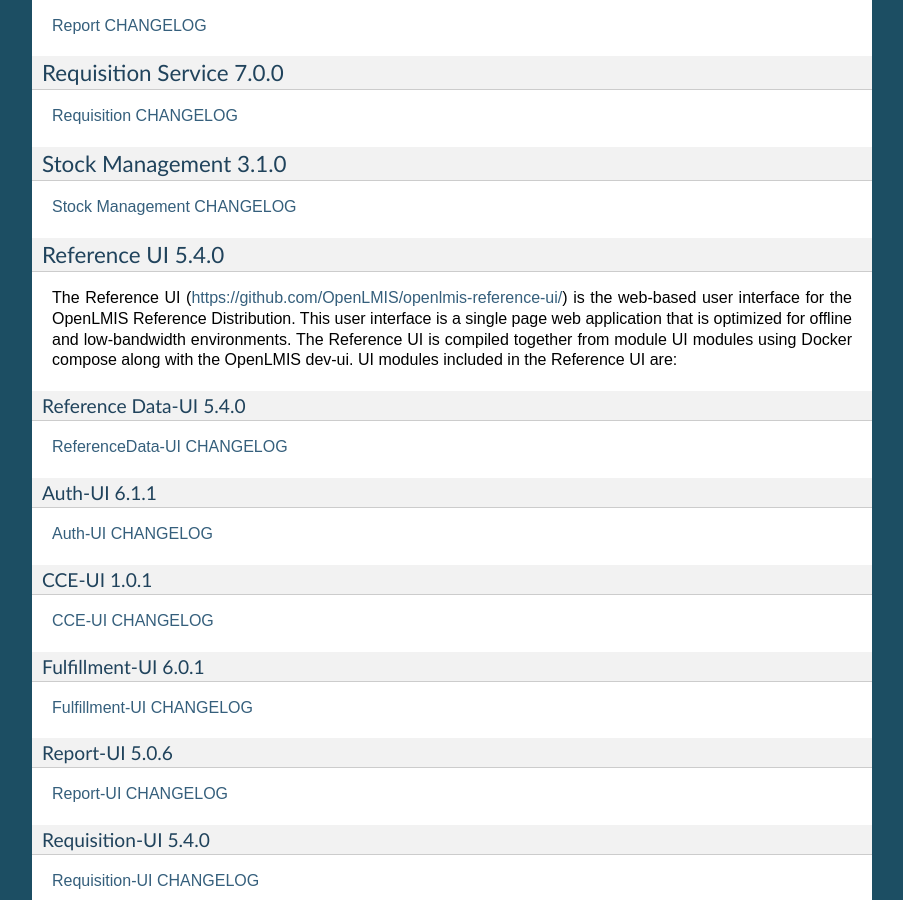
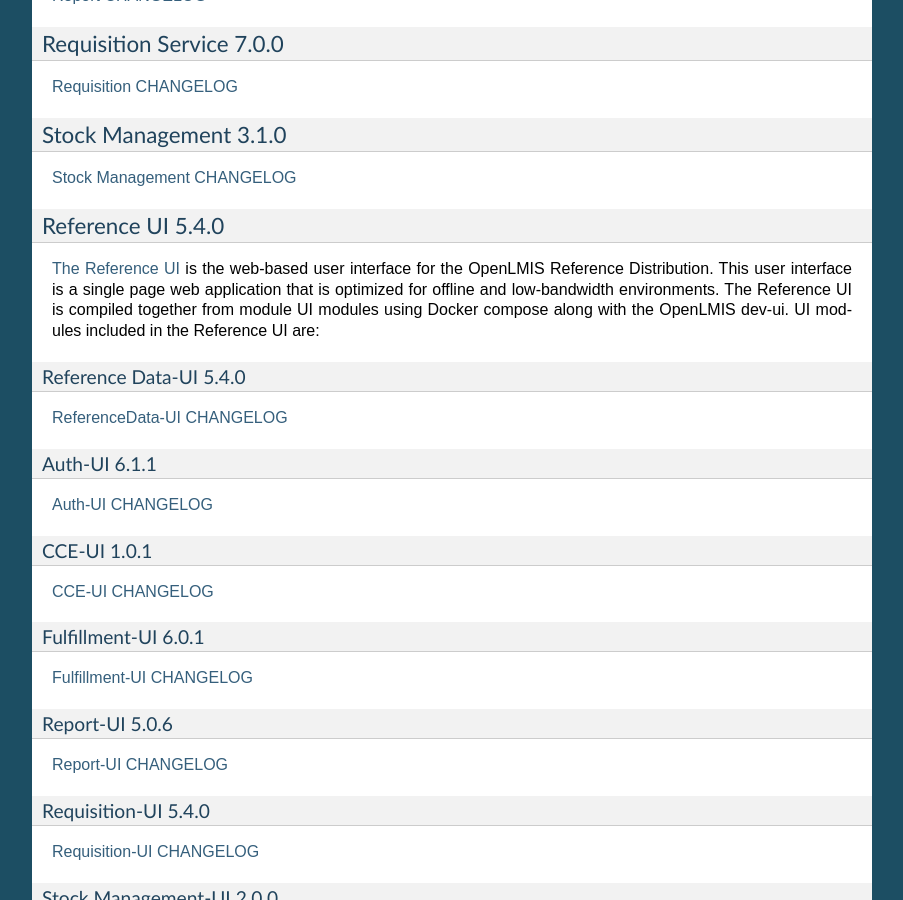
Before and after one commit to OpenLMIS/openlmis-ref-distro, a Sphinx documentation site: the page built from docs/source/releases/openlmis-ref-distro-v3.4.0.rst, in a window 1280 px wide and 900 px high, scrolled down 3606 px. Shown: the whole window, without its empty margins (198-1101 px from the left). Built offline with Sphinx 7.4.7, drawn with Linux system fonts in a browser that asks for light colours; pages that are not in the unit, such as notebooks, are missing from menus; some of the changed lines change nothing that is shown; some of the changed text lies outside the part shown.

Commit message:
OLMIS-5104 - Minor changes
updated some sentences.

```diff
--- a/docs/source/releases/openlmis-ref-distro-v3.4.0.rst
+++ b/docs/source/releases/openlmis-ref-distro-v3.4.0.rst
@@ -14,7 +14,7 @@
 
 The OpenLMIS Community is excited to announce the **3.4.0 release** of OpenLMIS! It is another
 major milestone in the version 3 `re-architecture <https://openlmis.atlassian.net/wiki/display/OP/Re-Architecture>`_
-that allows more functionality to be shared among the community of OpenLMIS implementers.
+that allows more functionality to be shared among the community of OpenLMIS implementers. It is also the first release since the `Gap Project <https://openlmis.atlassian.net/wiki/spaces/OP/pages/105578547/Gap+Analysis+eLMIS+Tanzania+Zambia+and+OpenLMIS+3.x>`_ has started. We are excited to announce that four organizations collaboratively worked on the 3.4 release!
 
 For a full list of features and bug-fixes since 3.3.1, see `OpenLMIS 3.4.0 Jira tickets
 <https://openlmis.atlassian.net/issues/?jql=status%3DDone%20AND%20project%3DOLMIS%20AND%20fixVersion%3D3.4%20and%20type!%3DTest%20and%20type!%3DEpic%20ORDER%20BY%20%22Epic%20Link%22%20asc%2C%20key%20ASC>`_.
@@ -25,11 +25,6 @@
 
 Compatibility
 -------------
-
-
-
-Backwards-Compatible Except As Noted
-~~~~~~~~~~~~~~~~~~~~~~~~~~~~~~~~~~~~
 
 Unless noted here, all other changes to OpenLMIS 3.x are backwards-compatible. All changes to data
 or schemas include automated migrations from previous versions back to version 3.0.1. All new or
@@ -189,7 +184,7 @@
 Reference UI 5.4.0
 ------------------
 
-The Reference UI (`https://github.com/OpenLMIS/openlmis-reference-ui/ <https://github.com/OpenLMIS/openlmis-reference-ui/>`_)
+`The Reference UI <https://github.com/OpenLMIS/openlmis-reference-ui/>`_
 is the web-based user interface for the OpenLMIS Reference Distribution. This user interface is
 a single page web application that is optimized for offline and low-bandwidth environments.
 The Reference UI is compiled together from module UI modules using Docker compose along with the
@@ -271,6 +266,4 @@
 Further Resources
 =================
 
-Please see the Implementer Toolkit on the
- `OpenLMIS website <http://openlmis.org/get-started/implementer-toolkit/>`_ to learn more about best practicies in implementing OpenLMIS.  Also, learn more about
- the `OpenLMIS Community <http://openlmis.org/about/community/>`_ and how to get involved!
+Please see the Implementer Toolkit on the `OpenLMIS website <http://openlmis.org/get-started/implementer-toolkit/>`_ to learn more about best practicies in implementing OpenLMIS.  Also, learn more about the `OpenLMIS Community <http://openlmis.org/about/community/>`_ and how to get involved!
```
